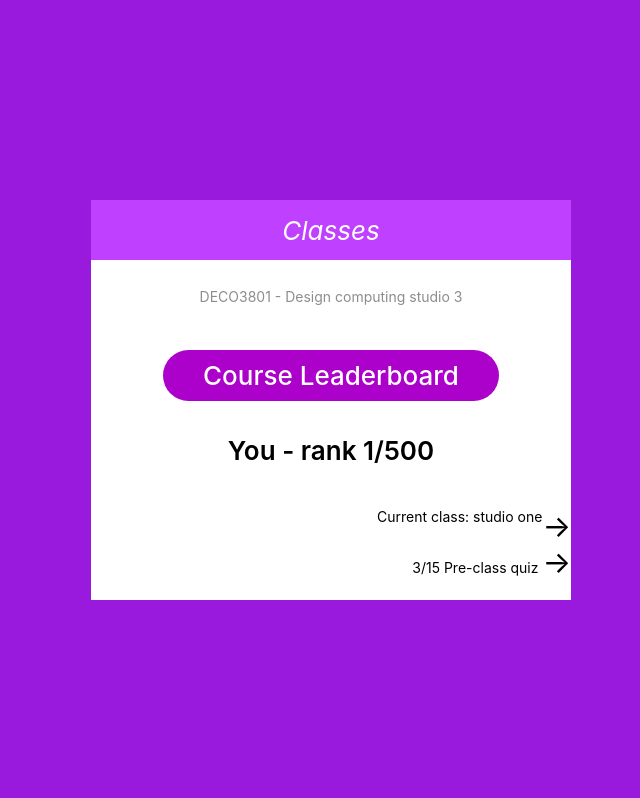
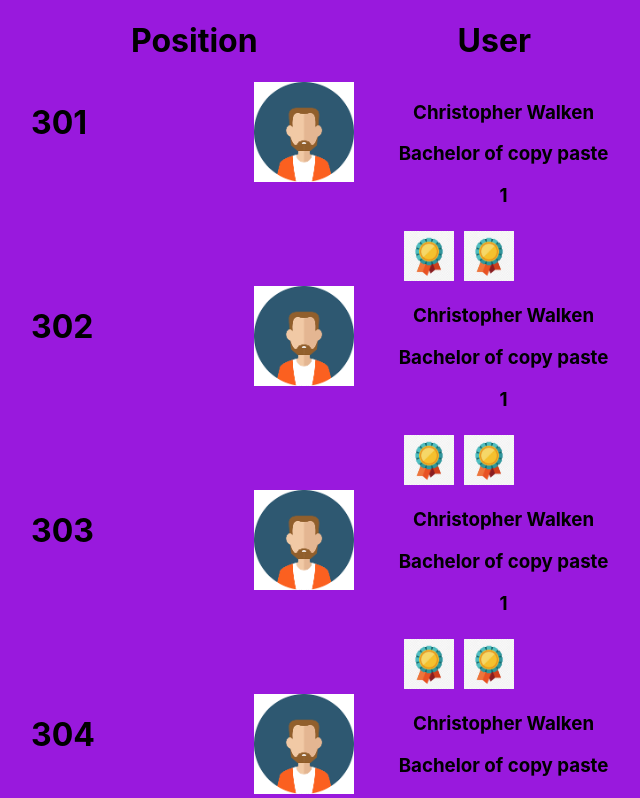
Before and after one commit to haemoolpa-jeon/96Bulls, a React (Create React App) app in the folder 96bulls/react-server/: page / in a window 1280 px wide. Shown: the top 798 px of the page, without its empty margins (309-949 px from the left). Built offline with nearby package versions, Linux system fonts and the light colour scheme.

Commit message:
pages 7 and 8

```diff
--- a/96bulls/react-server/src/App.js
+++ b/96bulls/react-server/src/App.js
@@ -1,6 +1,8 @@
 import React from 'react';
 import logo from './logo.svg';
 import './App.css';
+import './style/page8.css'
+import './style/leaderboard.css'
 
 import FrontPage from './pages/FrontPage.js';
 import CurrentClass from './pages/CurrentClass.js';
@@ -16,14 +18,14 @@ class App extends React.Component {
 
   render() {
     return (
-      <FrontPage/>
+      //<FrontPage/>
       // <CurrentClass/>   //max
       // <Question1/>     //Hyun
       // <Question2/>     //Hyun
       // <Page5/>     //Abdul
       // <Page6/>     //Abdul
-      // <Leaderboard/>     //Jesse
-      // <Page8/>     //Jesse
+      <Leaderboard/>     //Jesse
+      //<Page8/>     //Jesse
     );
   }
 }
--- /dev/null
+++ b/96bulls/react-server/src/pages/BoardEntry.js
@@ -0,0 +1,32 @@
+import React from 'react';
+
+
+const BoardEntry = ({position, avatarURL, name, degree, level, trophyList}) => {
+
+  const mapTrophys = () => {
+    return (
+      trophyList.map((trophy, index) => {
+        return(<img key={index} src={trophy} alt="not loaded"></img>);
+      })
+    )
+  }
+
+  return(
+    <div className="boardEntry">
+      <h1>{position}</h1>
+      <div className="boardUser">
+        <img src={avatarURL} alt="not loaded"></img>
+        <div className="entryInfo">
+          <h3>{name}</h3>
+          <h3>{degree}</h3>
+          <h3>{level}</h3>
+          <div className="trophyList">{mapTrophys()}</div>
+        </div>
+      </div>
+    </div>
+  );
+
+}
+
+
+export default BoardEntry;
--- a/96bulls/react-server/src/pages/Leaderboard.js
+++ b/96bulls/react-server/src/pages/Leaderboard.js
@@ -1,15 +1,77 @@
 import React from 'react';
-import '../App.css';
+import BoardEntry from './BoardEntry'
+
+import avatar from '../avatar.png'
+import trophy from '../trophy.jpg'
+
+const profiles = [
+  {
+      position: 301,
+      name: "Christopher Walken",
+      degree: "Bachelor of copy paste",
+      level: 1,
+      trophyList: [trophy, trophy]
+  },
+  {
+      position: 302,
+      name: "Christopher Walken",
+      degree: "Bachelor of copy paste",
+      level: 1,
+      trophyList: [trophy, trophy]
+  },
+  {
+      position: 303,
+      name: "Christopher Walken",
+      degree: "Bachelor of copy paste",
+      level: 1,
+      trophyList: [trophy, trophy]
+  },
+  {
+      position: 304,
+      name: "Christopher Walken",
+      degree: "Bachelor of copy paste",
+      level: 1,
+      trophyList: [trophy, trophy]
+  },
+  {
+      position: 305,
+      name: "Christopher Walken",
+      degree: "Bachelor of copy paste",
+      level: 1,
+      trophyList: [trophy, trophy]
+  }
+]
 
 
-class Leaderboard extends React.Component {
-    render() {
-        return (
-            <div className="">
-                <h1>Leaderboard (Jesse)</h1>
-            </div>
-        );
-    }
+const Leaderboard = () => {
+
+  const renderProfiles = () => {
+    return (
+      profiles.map((profile, index) => (
+        <BoardEntry
+            key={index}
+            position={profile.position}
+            avatarURL={avatar}
+            name={profile.name}
+            degree={profile.degree}
+            level={profile.level}
+            trophyList={profile.trophyList}
+        />)
+      )
+    )
+  }
+
+  return(
+      <div id="leaderboard">
+        <div id='headings'>
+          <h1>Position</h1>
+          <h1>User</h1>
+        </div>
+        {renderProfiles()}
+      </div>
+  );
+
 }
 
+
 export default Leaderboard;
--- a/96bulls/react-server/src/pages/Page8.js
+++ b/96bulls/react-server/src/pages/Page8.js
@@ -1,15 +1,21 @@
 import React from 'react';
-import '../App.css';
+import Trophy from './Trophy'
+
+const Page8 = (props) => {
 
 
-class Page8 extends React.Component {
-    render() {
-        return (
-            <div className="">
-                <h1>Page 8 (Jesse)</h1>
-            </div>
-        );
-    }
+
+  return(
+
+    <div>
+      <Trophy title="CSSE1001" description="Congratulations, you have learnt how to copy paste code from stackoverflow.com" imageURL="" />
+      <Trophy title="CSSE2002" description="Congratulations, you have learnt the worst and most annoying language of all time" imageURL="" />
+      <Trophy title="DECO3800" description="Completed DECO3800" imageURL="" />
+    </div>
+
+  );
+
 }
 
+
 export default Page8;
--- /dev/null
+++ b/96bulls/react-server/src/pages/Trophy.js
@@ -0,0 +1,22 @@
+import React from 'react';
+import trophy from '../trophy.jpg'
+
+
+const Trophy = ({title, description, imageURL}) => {
+
+
+
+  return(
+    <div className="trophy">
+      <img src={trophy} alt="not loaded"></img>
+      <div className="trophyContent">
+        <h2>{title}</h2>
+        <p>"{description}"</p>
+      </div>
+    </div>
+  );
+
+}
+
+
+export default Trophy;
--- /dev/null
+++ b/96bulls/react-server/src/style/leaderboard.css
@@ -0,0 +1,47 @@
+
+
+#leaderboard {
+  width: 600px;
+  margin: auto;
+}
+
+#headings {
+  display: flex;
+  flex-direction: row;
+  justify-content: space-around;
+}
+
+.boardEntry {
+  display: flex;
+  flex-direction: row;
+  justify-content: space-between;
+}
+
+.boardUser {
+  display: flex;
+  flex-direction: row;
+  justify-content: space-around;
+  width: 400px;
+}
+
+.boardEntry img {
+  width: 100px;
+  height: 100px;
+  object-fit: cover;
+}
+
+.entryInfo {
+  text-align: center;
+}
+
+.trophyList {
+  display: flex;
+  flex-direction: row;
+}
+
+.trophyList img {
+  height: 50px;
+  width: 50px;
+  object-fit: cover;
+  margin: 5px;
+}
--- /dev/null
+++ b/96bulls/react-server/src/style/page8.css
@@ -0,0 +1,24 @@
+
+
+.trophy {
+  width: 600px;
+  margin: auto;
+  display: flex;
+  flex-direction: row;
+  justify-content: space-between;
+}
+
+.trophy img {
+  height: 100px;
+  width: 100px;
+  object-fit: cover;
+}
+
+.trophyContent {
+  text-align: center;
+  width: 500px;
+}
+
+.trophyContent p {
+  font-style: italic;
+}
```
Also changed, not shown: 96bulls/react-server/src/avatar.png (added), 96bulls/react-server/src/trophy.jpg (added).
